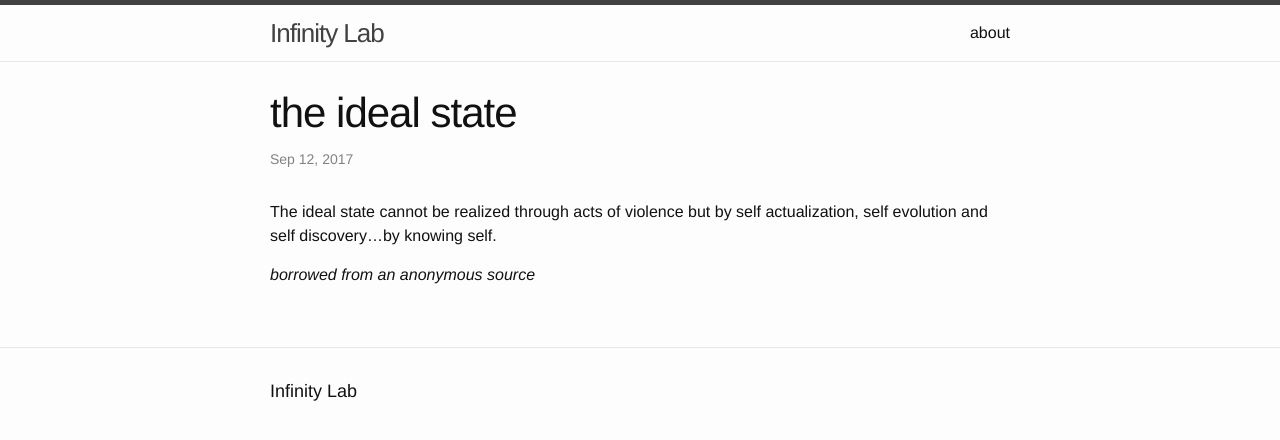
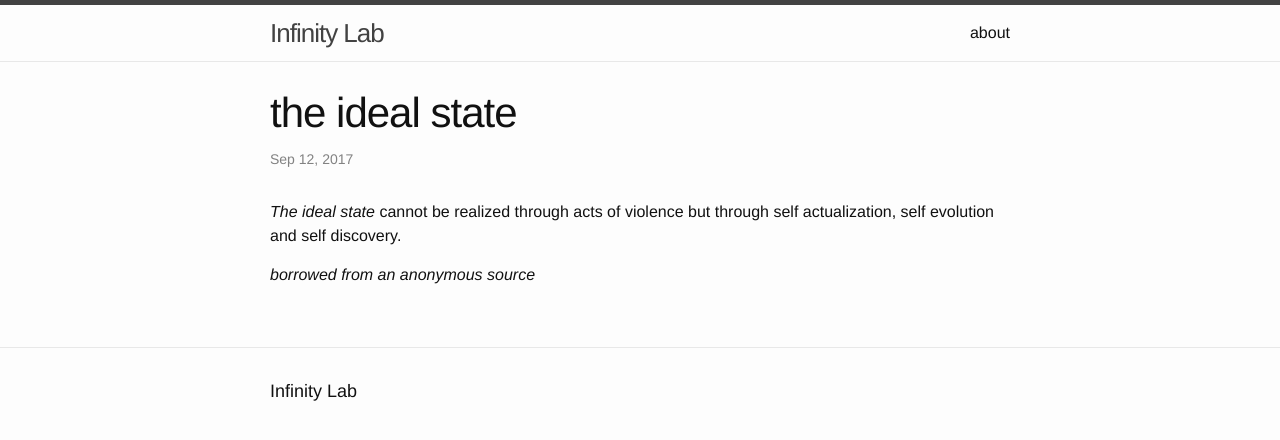
Before and after one commit to xonedev/00, a Jekyll site: the page built from _posts/2017-09-12-the-ideal-state.markdown, in a window 1280 px wide. Shown: the top 440 px of the page. Built offline with Jekyll 4.4.1, drawn with Linux system fonts in a browser that asks for light colours.

Commit message:
Updated The Ideal State

```diff
--- a/_posts/2017-09-12-the-ideal-state.markdown
+++ b/_posts/2017-09-12-the-ideal-state.markdown
@@ -3,6 +3,6 @@ title: the ideal state
 date: 2017-09-12 10:53:00 Z
 ---
 
-The ideal state cannot be realized through acts of violence but by self actualization, self evolution and self discovery...by knowing self.
+*The ideal state* cannot be realized through acts of violence but through self actualization, self evolution and self discovery.
 
 *borrowed from an anonymous source*
```
